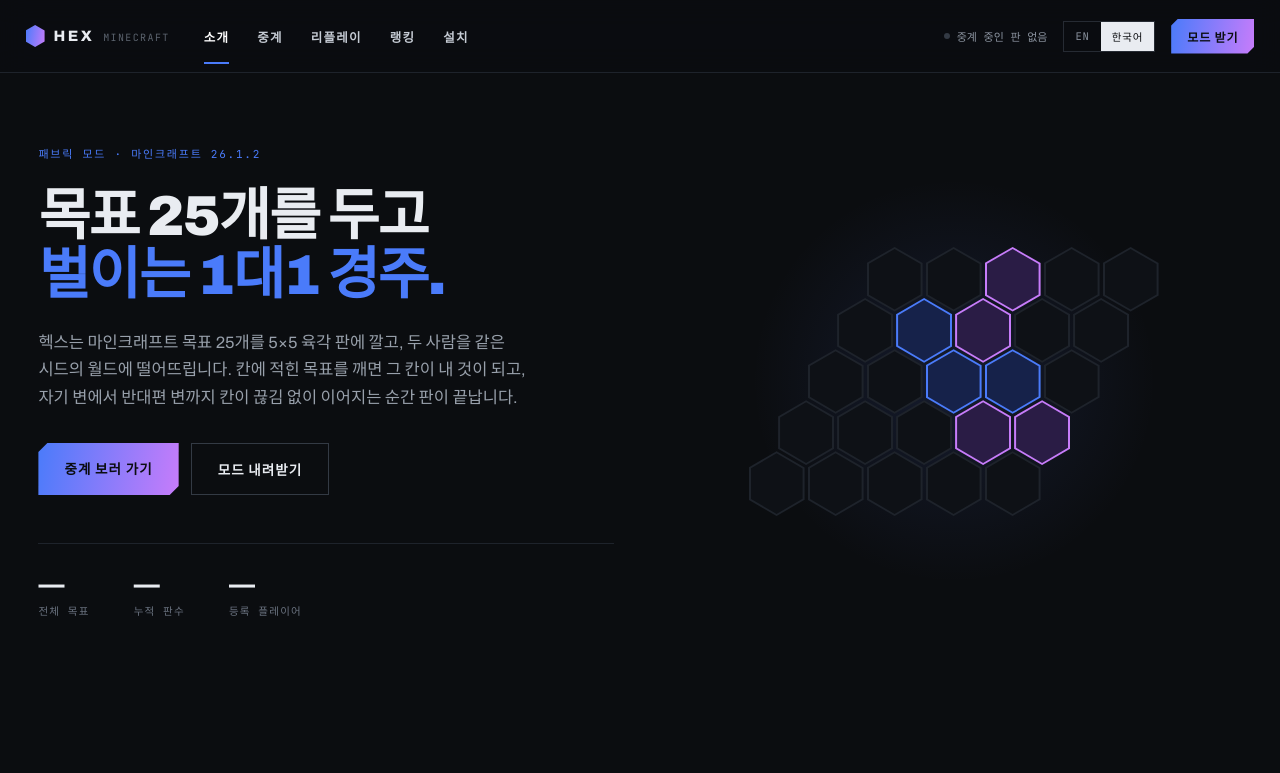
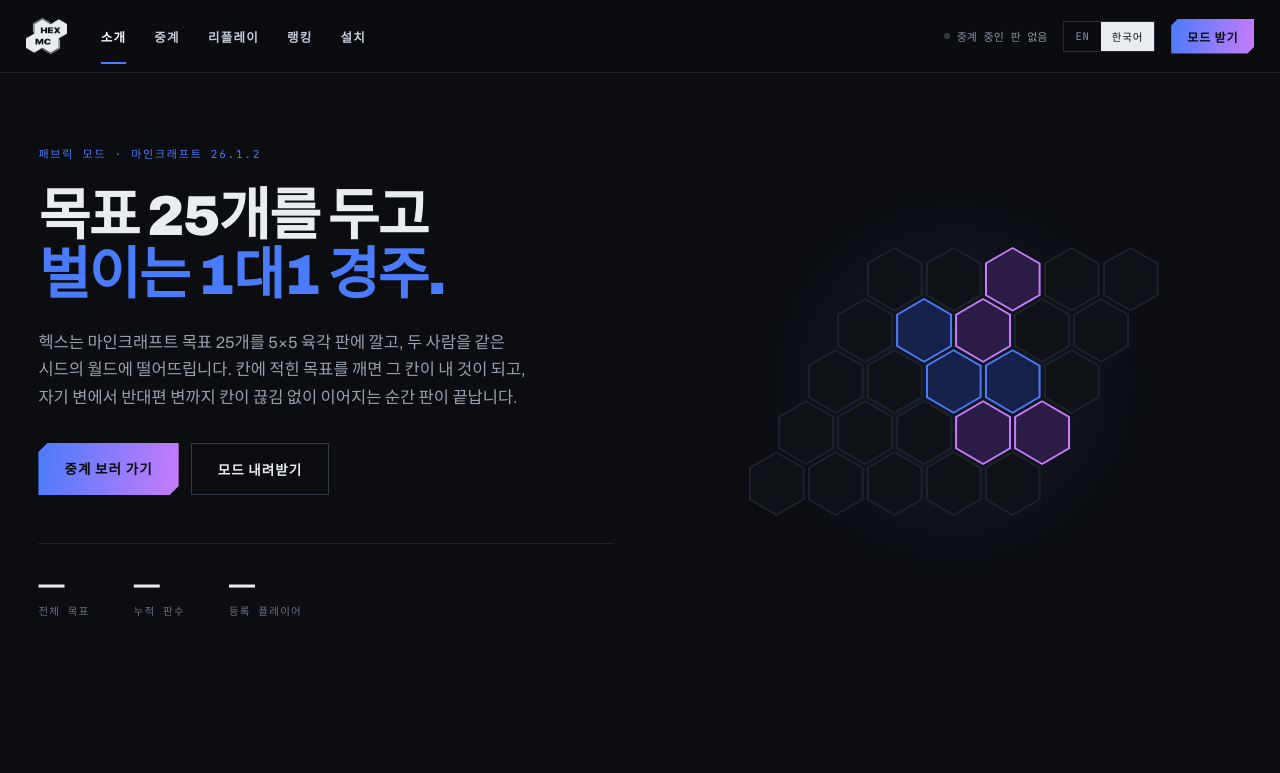
Before and after one commit to pjw070823/mchx-server, a website with bundled scripts: page public/index.html in a window 1280 px wide. Shown: the top 773 px of the page. Built offline with nearby package versions, Linux system fonts and the light colour scheme; files whose address does not match are found by name.

Commit message:
feat(web): put the real mark in the header
The brand was a CSS hexagon with a gradient in it, then HEX, then MINECRAFT —
three things saying the same thing, none of them the logo. It is now the logo,
and nothing else: the mark already has HEX and MC written inside it.

36px tall, not the 30 it started at. The header has 44px of room, and at 30 the
letters inside the mark stop reading as letters and become a pattern. Width is
left to follow from the height so the 825×720 ratio cannot drift.

Favicons come from the same artwork, but baked onto the site's own background
rather than left transparent — a browser tab strip can be light or dark, and the
mark is white.

Dropping two text spans from the brand also gives the header row back ~90px,
which is the row that had nothing to spare at 320px.

```diff
--- a/public/app.js
+++ b/public/app.js
@@ -192,10 +192,8 @@ function header() {
     : (live ? `${live} LIVE NOW` : "NOTHING LIVE");
   return `
     <div class="hdr">
-      <a class="hdr-brand" href="#/">
-        <span class="hdr-logo"></span>
-        <span class="hdr-word">HEX</span>
-        <span class="hdr-sub">MINECRAFT</span>
+      <a class="hdr-brand" href="#/" aria-label="MINECRAFT HEX">
+        <img class="hdr-logo" src="/logo.png" alt="MINECRAFT HEX" width="41" height="36" />
       </a>
       <nav class="hdr-nav">
         <a href="#/"${on("home") ? ' class="on"' : ""}>${L.nav1}</a>
--- a/public/index.html
+++ b/public/index.html
@@ -5,6 +5,11 @@
     <meta name="viewport" content="width=device-width, initial-scale=1" />
     <title>Minecraft Hex</title>
     <meta name="description" content="같은 시드, 각자의 월드. 5×5 육각 판 위에서 벌이는 1대1 마인크래프트 목표 경주." />
+    <!-- 파비콘은 마크를 투명하게 두지 않고 사이트 배경을 깔아 굽습니다. 탭 띠는
+         밝을 수도 어두울 수도 있어서, 흰 마크만 있으면 밝은 쪽에서 사라집니다. -->
+    <link rel="icon" type="image/png" sizes="32x32" href="/icon-32.png" />
+    <link rel="icon" type="image/png" sizes="64x64" href="/icon-64.png" />
+    <link rel="apple-touch-icon" href="/icon-180.png" />
     <link rel="preconnect" href="https://fonts.googleapis.com" />
     <link rel="preconnect" href="https://fonts.gstatic.com" crossorigin />
     <link
--- a/public/styles.css
+++ b/public/styles.css
@@ -41,16 +41,13 @@ a:hover { color: #7ba0fc; }
 }
 .hdr-brand { display: flex; align-items: center; gap: 9px; color: inherit; }
 .hdr-brand:hover { color: inherit; }
-.hdr-logo {
-  width: 19px; height: 22px;
-  background: linear-gradient(100deg, #4a7bfa, #c77cfa);
-  clip-path: polygon(50% 0, 100% 25%, 100% 75%, 50% 100%, 0 75%, 0 25%);
-}
-.hdr-word { font-weight: 800; font-size: 15px; letter-spacing: 0.16em; }
-.hdr-sub {
-  font-family: "JetBrains Mono", "Noto Sans KR", monospace;
-  font-size: 10px; letter-spacing: 0.14em; color: #5c646f; padding-top: 2px;
-}
+/* 마크 하나로 끝냅니다. 예전에는 여기에 그라디언트 육각형 + HEX + MINECRAFT 가
+   있었는데, 마크 안에 이미 HEX 와 MC 가 적혀 있어 같은 말을 세 번 한 셈이었습니다.
+   폭을 고정하지 않는 이유는 원본 비율(1.146:1)이 height 로부터 따라오게 두기 위함. */
+/* 36px 인 이유: 헤더가 min-height 60 에 상하 패딩 8 이라 44 까지 들어가고, 30 에서는
+   마크 안의 HEX·MC 가 글자가 아니라 무늬로 뭉칩니다. */
+.hdr-logo { height: 36px; width: auto; display: block; }
+.hdr-brand:hover .hdr-logo { opacity: 0.82; }
 
 .hdr-nav { display: flex; gap: 4px; }
 .hdr-nav a {
```
Also changed, not shown: public/icon-180.png (added), public/icon-32.png (added), public/icon-64.png (added), public/logo.png (added).
